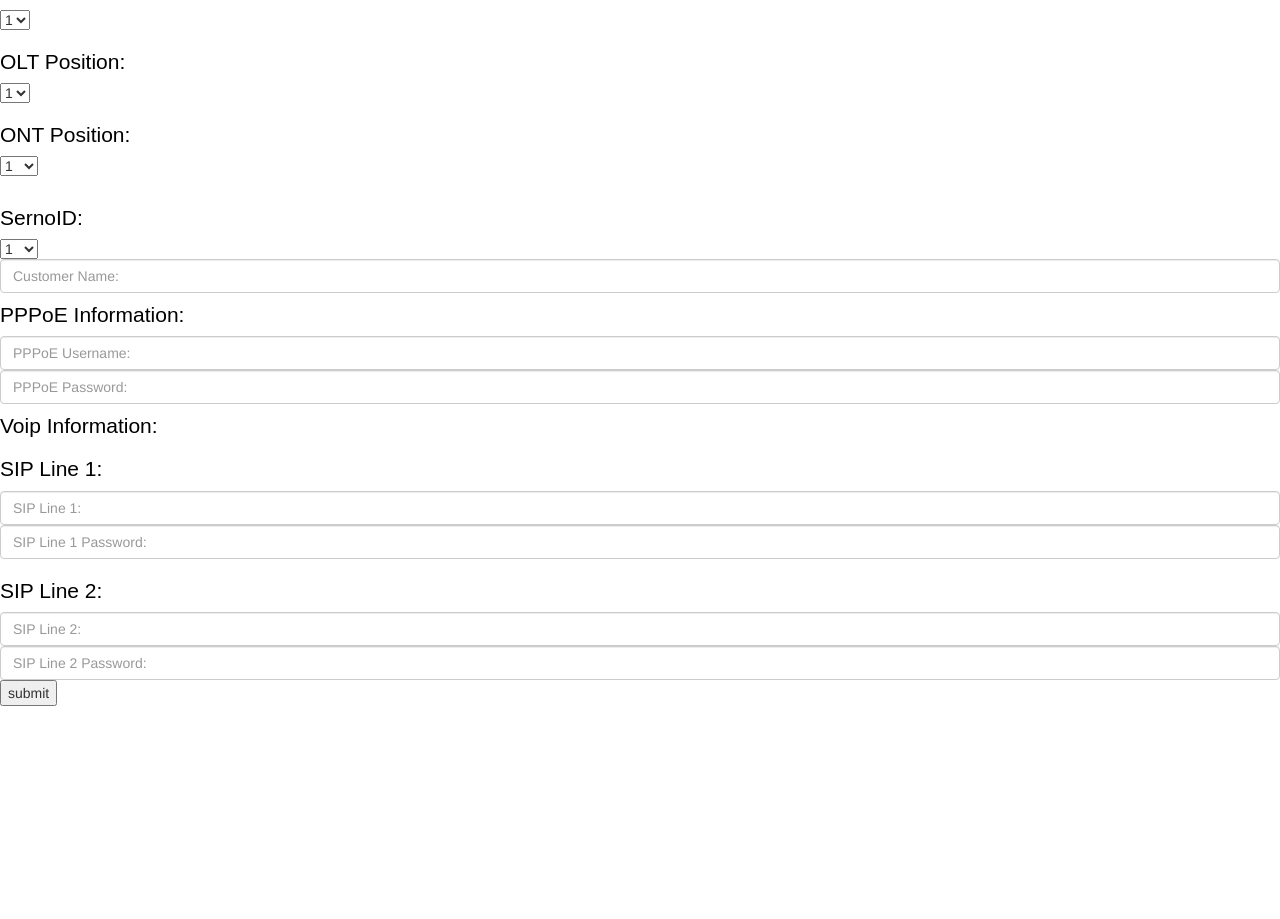
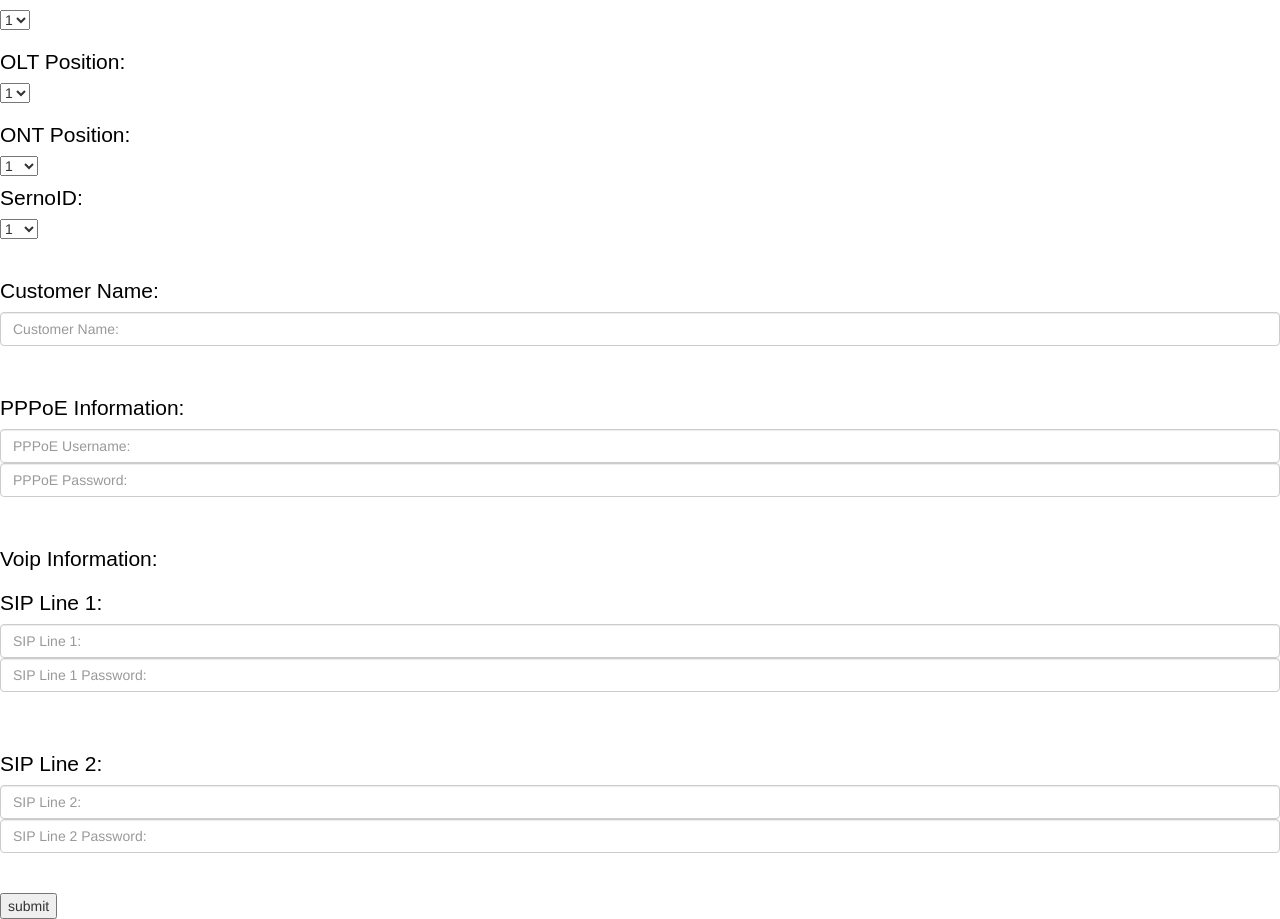
Before and after one commit to rllavona13/gpon_configurator, a Flask app: page / in a window 1280 px wide. Shown: the part 147-1066 px from the top of the page. Before the commit the page ends 853 px from the top, so only its background shows below. Run offline with Flask 2, Linux system fonts and the light colour scheme; some libraries are stand-ins or nearby versions.

Commit message:
HTML Tags fix

```diff
--- a/templates/index.html
+++ b/templates/index.html
@@ -168,8 +168,6 @@
     <option value="64">64</option>
 
   </select>
-  <br><br>
-
 
     <h6>SernoID:</h6>
 
@@ -195,41 +193,31 @@
     <option value="19">19</option>
     <option value="20">20</option>
       </select>
+        <br><br>
 
-
+        <h3>Customer Name:</h3>
 
       <input type="text" class="form-control" placeholder="Customer Name: " name="CustomerName">
-
-
+        <br><br>
 
     <h4>PPPoE Information:</h4>
 
         <input type="text" class="form-control" placeholder="PPPoE Username:" name="pppoeusername">
-
-
-
             <input type="text" class="form-control" placeholder="PPPoE Password:" name="pppoepassword">
-
+                <br><br>
 
     <h5>Voip Information:</h5>
 
       <h3>SIP Line 1:</h3>
 
           <input type="text" class="form-control" placeholder="SIP Line 1:" name="sipuser1">
-
-
-
             <input type="text" class="form-control" placeholder="SIP Line 1 Password:" name="sippassword1">
+                <br><br>
 
                     <h3>SIP Line 2:</h3>
-
                         <input type="text" class="form-control" placeholder="SIP Line 2:" name="sipuser2">
-
-
-
                 <input type="text" class="form-control" placeholder="SIP Line 2 Password:" name="sippassword2">
-
-
+             <br><br>
         <input type="submit" name="submit" value="submit">
       </form>
 
```
Lines whose indentation alone changed are shown as unchanged.
